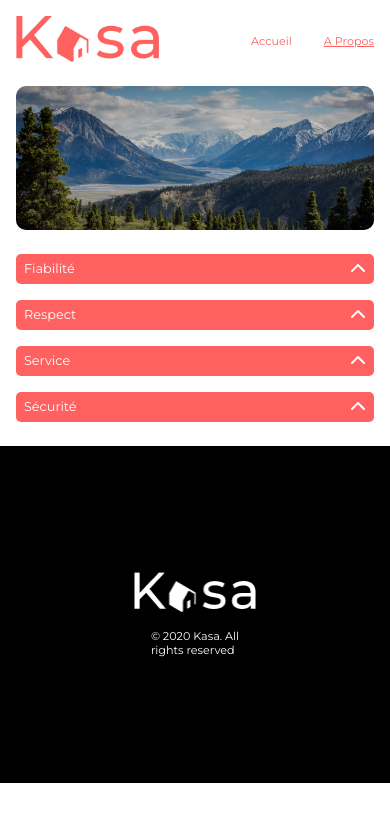
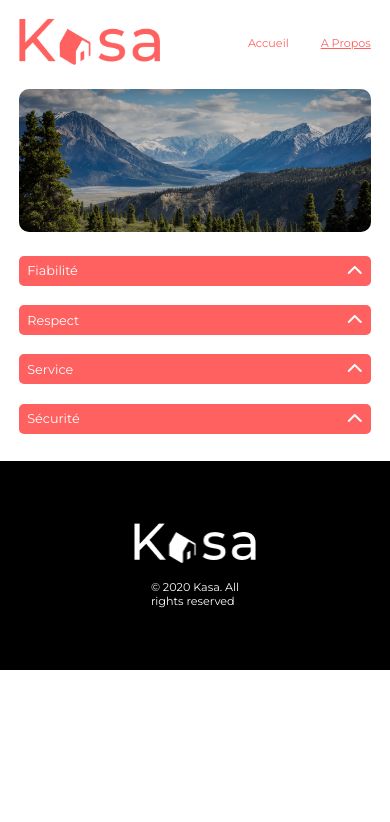
Before and after one commit to sopicard/Kasa_SP, a React (Create React App) app: page /about in a window 390 px wide. Shown: the top 822 px of the page. Built offline with nearby package versions, Linux system fonts and the light colour scheme.

Commit message:
collapse's animation ok

```diff
--- a/src/index.css
+++ b/src/index.css
@@ -168,7 +168,6 @@ code {
   font-weight: 500;
 }
 
-/* VERSION GRID */
 .collapses-container {
   padding: 0 11rem;
   display: flex;
@@ -245,71 +244,6 @@ code {
 .collapse__content.open .collapse__text {
   margin-top: 1rem;
 }
-
-/* VERSION FLEX */
-/* .collapses-container {
-  display: flex;
-  flex-direction: column;
-  gap: 1rem;
-  padding: 0 11rem;
-}
-
-.collapse {
-  display: flex;
-  flex-direction: column;
-}
-
-.collapse__header {
-  background-color: var(--main-color);
-  display: flex;
-  justify-content: space-between;
-  align-items: center;
-  padding: 0.5rem;
-  border-radius: 5px;
-}
-
-.collapse__title {
-  color: var(--text-color);
-  font-size: var(--font-size-1_2);
-  font-weight: 500;
-}
-
-.collapse__chevron {
-  cursor: pointer;
-  color: var(--text-color);
-  font-size: var(--font-size-1_2);
-  transition: transform 0.6s ease;
-}
-
-.collapse__chevron--rotate {
-  transform: rotate(-180deg);
-}
-
-.collapse__content {
-  display: flex;
-  font-size: var(--font-size-1);
-  font-weight: 400;
-  background-color: var(--background-color);
-  color: var(--main-color);
-  border-radius: 0px 0px 5px 5px;
-  overflow: hidden;
-  transition: all 0.8s ease-in-out;
-  height: 0;
-}
-
-.collapse__content.open {
-  height: 100%;
-}
-
-.collapse__text {
-  padding: 1rem;
-  transition: all 0.9s ease-in-out;
-  transform: translateY(-100%);
-}
-
-.collapse__content.open .collapse__text {
-  transform: translateY(0);
-} */
 
 .collapse__list {
   list-style-type: none;
@@ -425,8 +359,6 @@ code {
 
 .host__info {
   display: flex;
-  justify-content: center;
-  align-items: flex-start;
   gap: 0.5rem;
 }
 
@@ -442,7 +374,8 @@ code {
   font-size: var(--font-size-1_1);
   display: flex;
   flex-direction: column;
-  padding-top: 0.5rem;
+  align-self: center;
+  align-items: flex-end;
   color: var(--main-color);
 }
 
@@ -495,7 +428,7 @@ code {
   flex-direction: column;
   align-items: center;
   justify-content: center;
-  min-height: 40vh;
+  height: 209px;
   gap: 2rem;
 }
 
@@ -517,7 +450,7 @@ code {
 @media screen and (max-width: 767px) {
 
   .main-container {
-    padding: 1rem;
+    padding: 1.2rem;
   }
 
   .header {
@@ -575,7 +508,7 @@ code {
 
   .collapses-container {
     padding: 0;
-    gap: 1rem;
+    gap: 1.2rem;
     margin-bottom: 0.5rem;
   }
 
@@ -647,7 +580,7 @@ code {
   }
 
   .host__info {
-    align-items: flex-end;
+    align-items: center;
   }
 
   .host__name {
```
Also changed, not shown: src/data/accommodations.json (renamed from src/data/accomodations.json).
